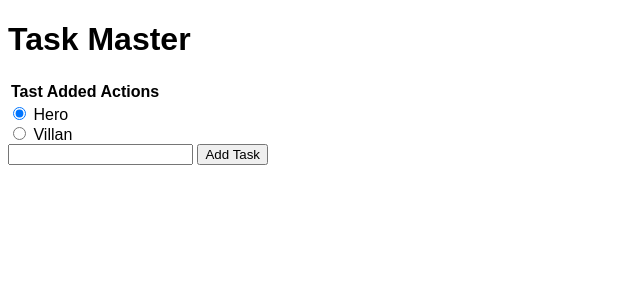
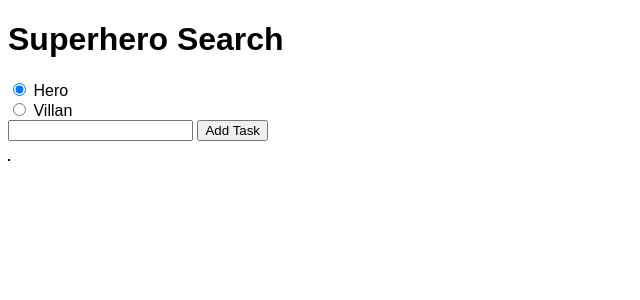
Before and after one commit to andrewzagar/flask-superhero-app, a Flask app: page /superhero_search in a window 1280 px wide. Shown: the top 300 px of the page, without its empty margins (0-640 px from the left). Run offline with Flask 2, Linux system fonts and the light colour scheme; lists and menus that the app fills with data are empty; some libraries are stand-ins or nearby versions.

Commit message:
data print setup

```diff
--- a/app.py
+++ b/app.py
@@ -19,6 +19,7 @@ users = {
 }
 
 @auth.verify_password
+
 def verify_password(username, password):
     if username in users and \
             check_password_hash(users.get(username), password):
--- a/static/css/main.css
+++ b/static/css/main.css
@@ -2,3 +2,7 @@ body {
     margin: 10;
     font-family: sans-serif;
 }
+
+table {
+    border: 1px solid black;
+}
--- a/templates/index.html
+++ b/templates/index.html
@@ -1,20 +1,12 @@
 {% extends 'base.html' %}
 
 {% block head %}
-<title>Task Master</title>
+<title>Superhero Search</title>
 {% endblock %}
 
 {% block body %}
 <div class="content">
-    <h1>Task Master</h1>
-
-    <table>
-        <tr>
-            <th>Tast</th>
-            <th>Added</th>
-            <th>Actions</th>
-        </tr>
-    </table>
+    <h1>Superhero Search</h1>
 
     <div id="super_hero_info"></div>
 
@@ -28,8 +20,32 @@
         <input type="text" name="content" id="content">
         <input type="submit" value="Add Task">
     </form>
+    <br>
 
-    {{ superhero_data }}
+    <table>
+    {% for entry in superhero_data %}
+    <tr>
+        <th>{{ entry }}</th>
+        {% if superhero_data[entry]|int != 0 %}
+            <td>{{ superhero_data[entry] }}</td>
+            <tr></tr>
+        {% elif entry == 'name' or entry == 'slug' %}
+            <td>{{ superhero_data[entry] }}</td>
+            <tr></tr>
+        {% else %}
+            {% for stat in superhero_data[entry] %}
+                <td>{{ stat }}</td>
+                <td>{{ superhero_data[entry][stat] }}</td>
+                <tr></tr>
+                <td></td>
+            {% endfor %}
+        {% endif %}
+
+
+    </tr>
+    {% endfor %}
+    </table>
+
 
 </div>
 {% endblock %}
```
